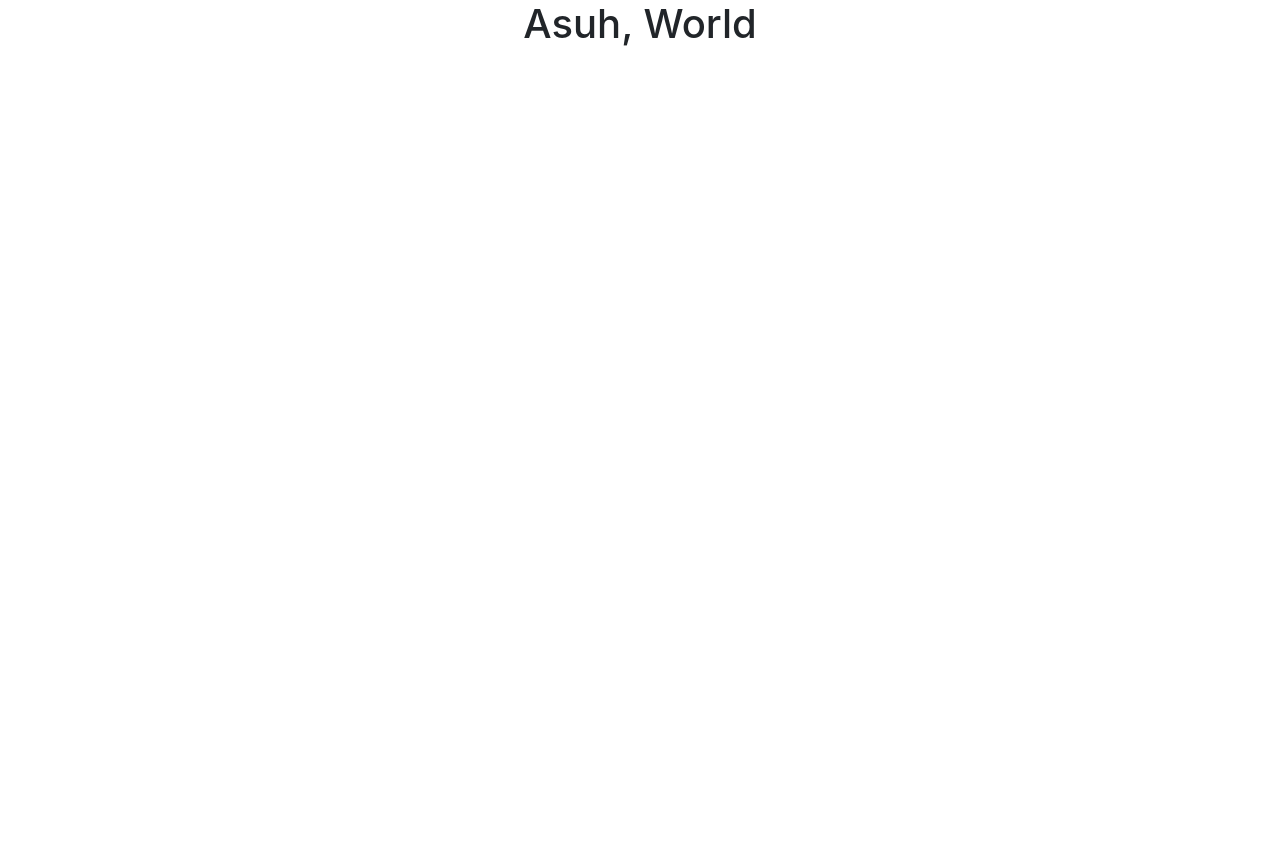
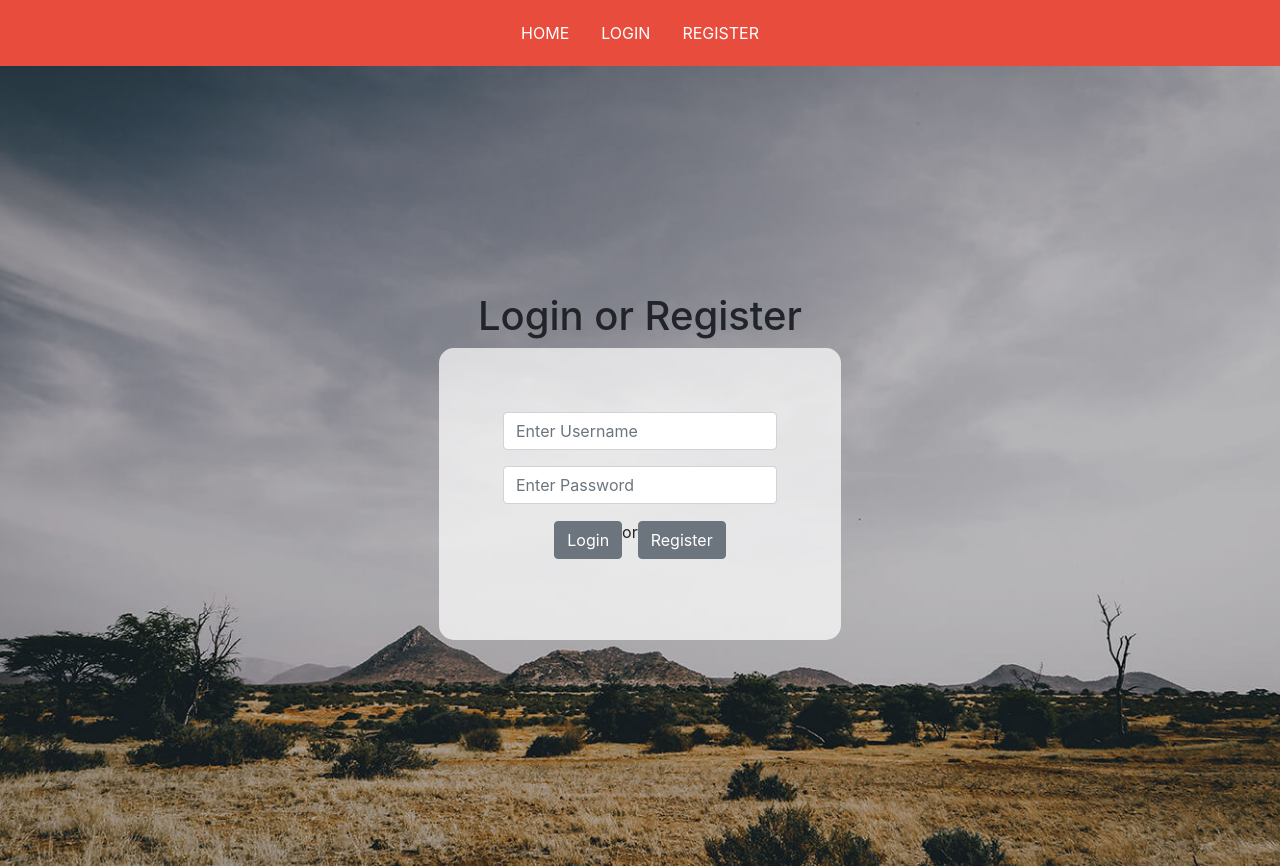
Before and after one commit to BW-African-Marketplace-5/front-end, a React (Create React App) app in the folder evends/: page / in a window 1280 px wide. Before the commit the page ends 800 px from the top, so only its background shows below. Built offline with nearby package versions, Linux system fonts and the light colour scheme.

Commit message:
Added and styled basic Login Form and Nav

```diff
--- a/evends/src/components/Login_Register/Login_Register.js
+++ b/evends/src/components/Login_Register/Login_Register.js
@@ -1,10 +1,40 @@
 import React from "react";
+import { Button, Form, FormGroup, Label, Input, FormText } from 'reactstrap';
+import {Wrapper, Form_S, FormGroup_S} from './Login_Register_Styles';
+import Navbar from '../Navbar/Navbar';
 
 const Login_Register = () => {
     return(
-        <div>
-            <h1>Asuh, World</h1>
-        </div>
+        <>
+        <Navbar/>
+        <Wrapper>
+            <h1>Login or Register</h1>
+            <Form_S>
+                <FormGroup_S>
+                    <Input
+                        id='username'
+                        type='text'
+                        name='username'
+                        placeholder='Enter Username'
+                    />
+                </FormGroup_S>
+                <FormGroup_S>
+                    <Input
+                        type="password"
+                        name="password"
+                        id="password"
+                        placeholder="Enter Password"
+                    />
+                </FormGroup_S>
+                <FormGroup_S>
+                    <Button>Login</Button>
+                    <p>or</p>
+                    <Button>Register</Button>
+                </FormGroup_S>
+
+       </Form_S>
+        </Wrapper>
+       </>
     );
 }
 
--- /dev/null
+++ b/evends/src/components/Login_Register/Login_Register_Styles.jsx
@@ -0,0 +1,21 @@
+import React from "react";
+import { Button, Form, FormGroup, Label, Input, FormText } from 'reactstrap';
+import styled from 'styled-components';
+export const Form_S = styled(Form)`
+    background:#ffffffb5;
+    padding: 5%;
+    border-radius: 15px;
+
+`
+export const FormGroup_S = styled(FormGroup)`
+    display:flex;
+    justify-content:center;
+    align-items:center;
+`
+export const Wrapper = styled.div`
+    height:100vh;
+    display:flex;
+    justify-content:center;
+    align-items:center;
+    flex-direction:column;
+`
--- a/evends/src/components/Navbar/Navbar.js
+++ b/evends/src/components/Navbar/Navbar.js
@@ -1,10 +1,20 @@
 import React from "react";
-
+import {Link} from 'react-router-dom';
+import { Nav, NavItem, NavLink } from 'reactstrap';
+import {Navigation} from './Navbar_Styles';
 const Navbar = () => {
     return(
-        <div>
-            <h1>Asuh, World</h1>
-        </div>
+        <Navigation>
+        <NavItem>
+          <NavLink href="#">Home</NavLink>
+        </NavItem>
+        <NavItem>
+          <NavLink href="#">Login</NavLink>
+        </NavItem>
+        <NavItem>
+          <NavLink href="#">Register</NavLink>
+        </NavItem>
+        </Navigation>
     );
 }
 
--- /dev/null
+++ b/evends/src/components/Navbar/Navbar_Styles.jsx
@@ -0,0 +1,10 @@
+import React from "react";
+import {Nav} from 'reactstrap';
+import styled from 'styled-components';
+
+export const Navigation = styled(Nav)`
+    background-color:#e84c3d;
+    padding: 1% 0%;
+    display:flex;
+    justify-content:center;
+`
--- a/evends/src/index.css
+++ b/evends/src/index.css
@@ -5,6 +5,17 @@ body {
     sans-serif;
   -webkit-font-smoothing: antialiased;
   -moz-osx-font-smoothing: grayscale;
+  background: url('./imgs/background.jpg');
+  background-size:cover;
+  background-repeat: no-repeat;
+}
+a{
+  text-decoration: none;
+  text-transform: uppercase;
+  color:white;
+}
+a:hover{
+  color:white;
 }
 
 code {
```
Also changed, not shown: evends/src/imgs/background.jpg (added).
